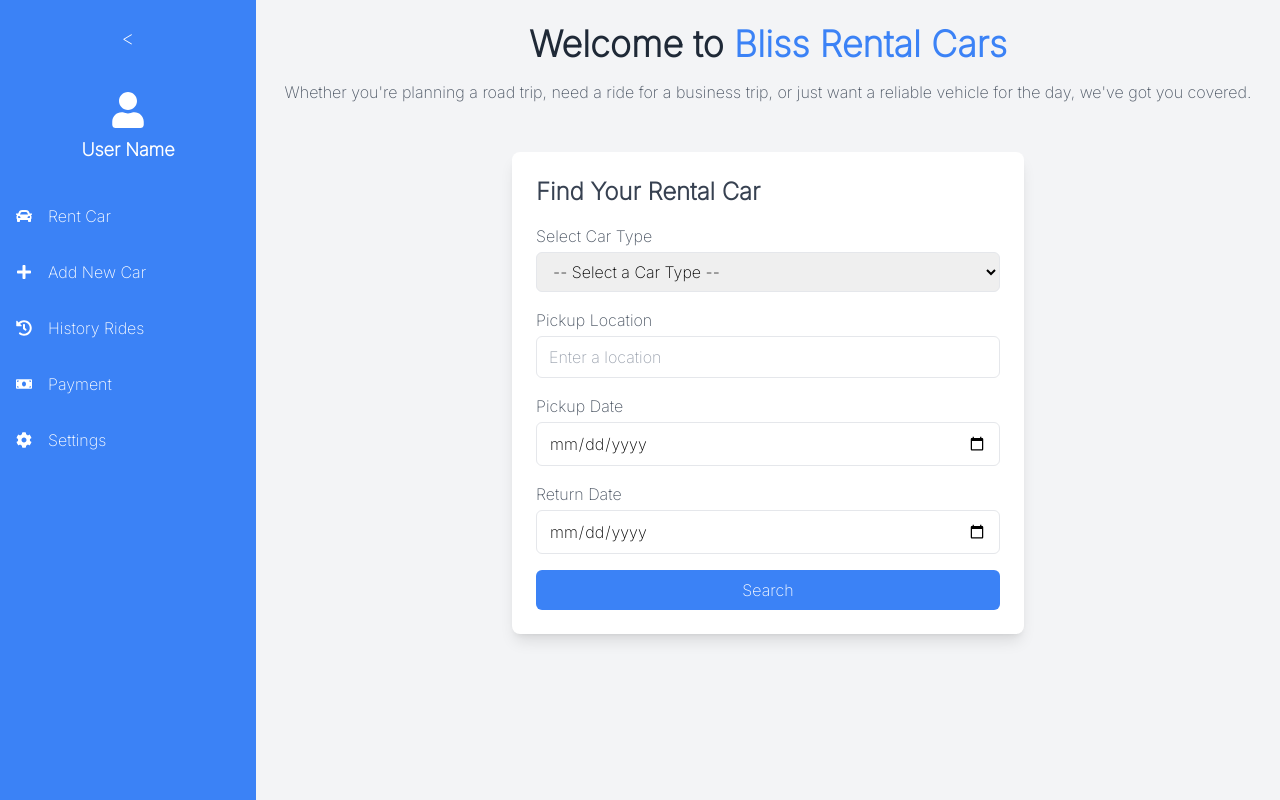
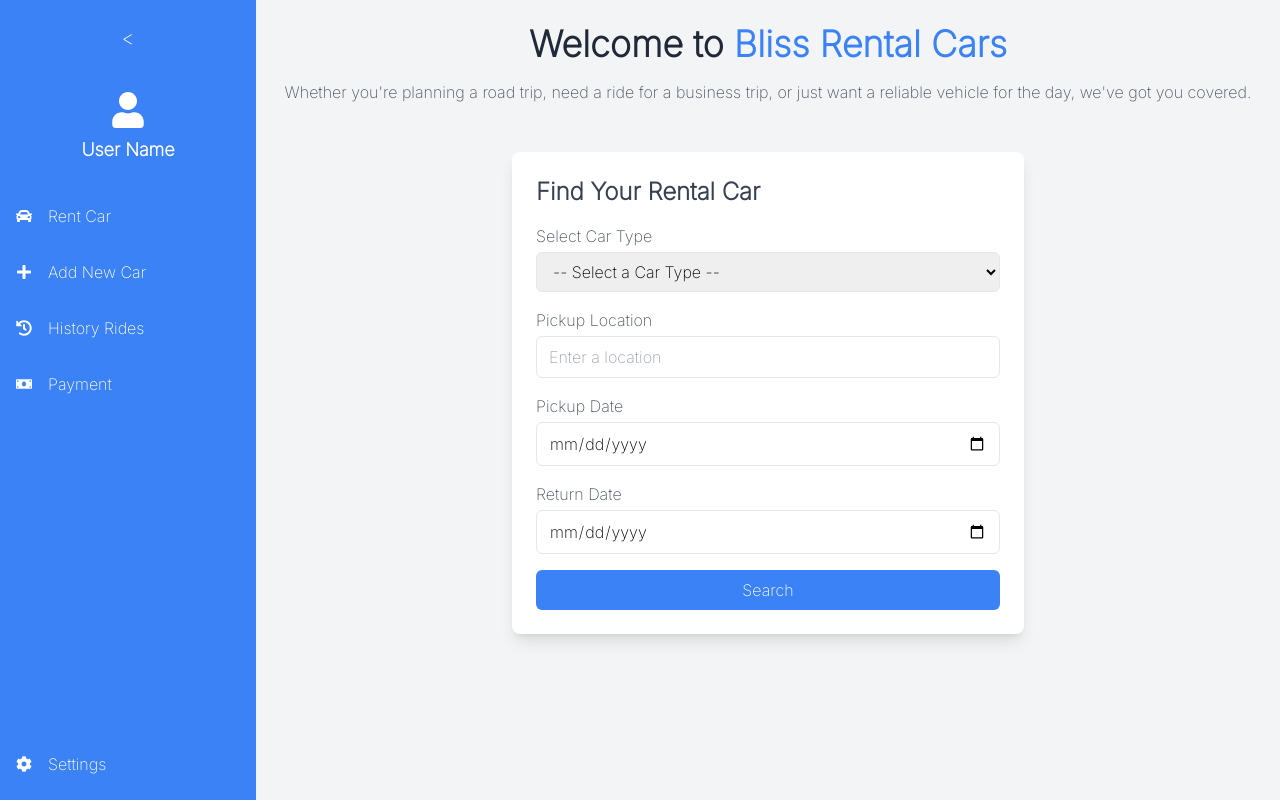
Before and after one commit to KIPOKA/Car-renting-web-application-, a React (Vite) app: page / in a window 1280 px wide. Built offline with nearby package versions, Linux system fonts and the light colour scheme.

Commit message:
today commit

```diff
--- a/src/pages/Sidebar.jsx
+++ b/src/pages/Sidebar.jsx
@@ -38,7 +38,8 @@ const Sidebar = () => {
         </div>
 
         {/* Menu Items */}
-        <nav className="mt-8 w-full">
+        <nav className="mt-8 flex flex-1 flex-col justify-between w-full">
+          {/* Top Menu */}
           <ul className="flex flex-col gap-4">
             <li className="w-full">
               <a
@@ -76,6 +77,10 @@ const Sidebar = () => {
                 {isOpen && <span>Payment</span>}
               </a>
             </li>
+          </ul>
+
+          {/* Bottom Menu */}
+          <ul className="flex flex-col gap-4 mb-4">
             <li className="w-full">
               <a
                 href="#settings"
```
